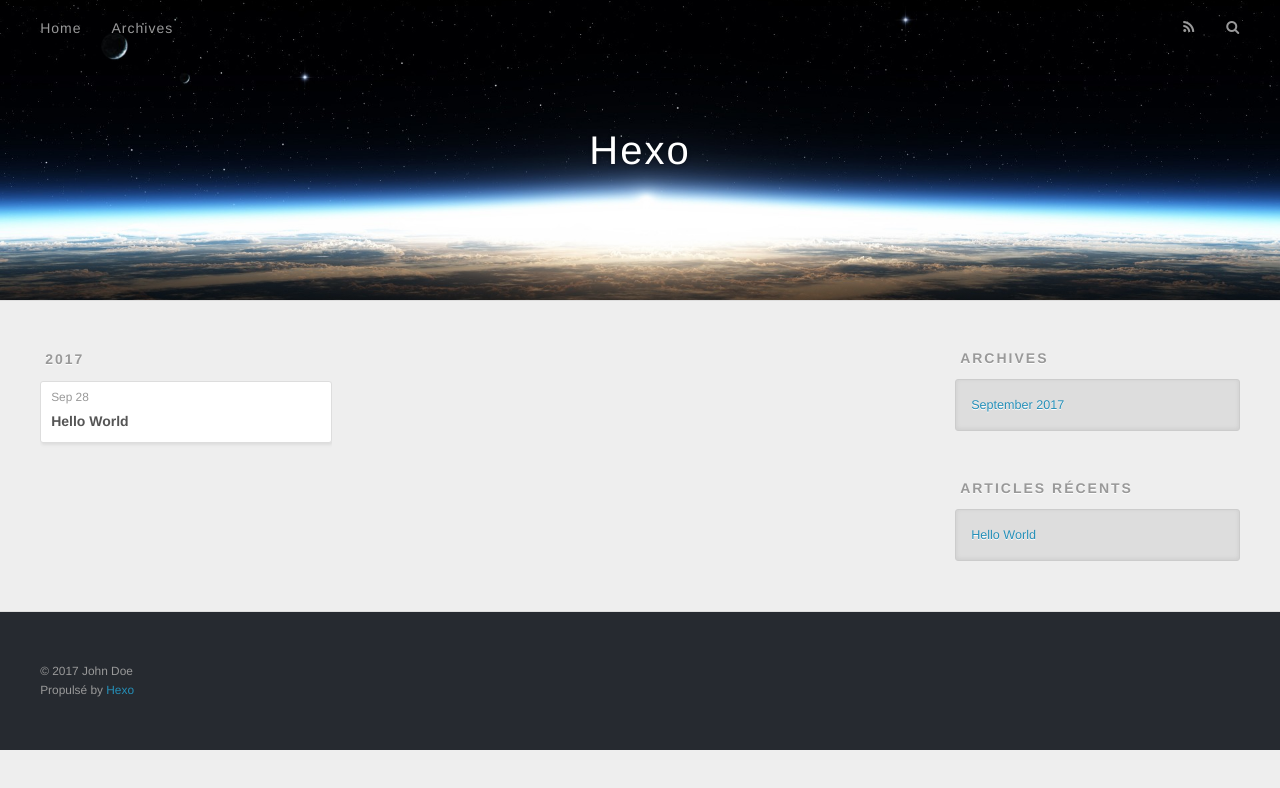
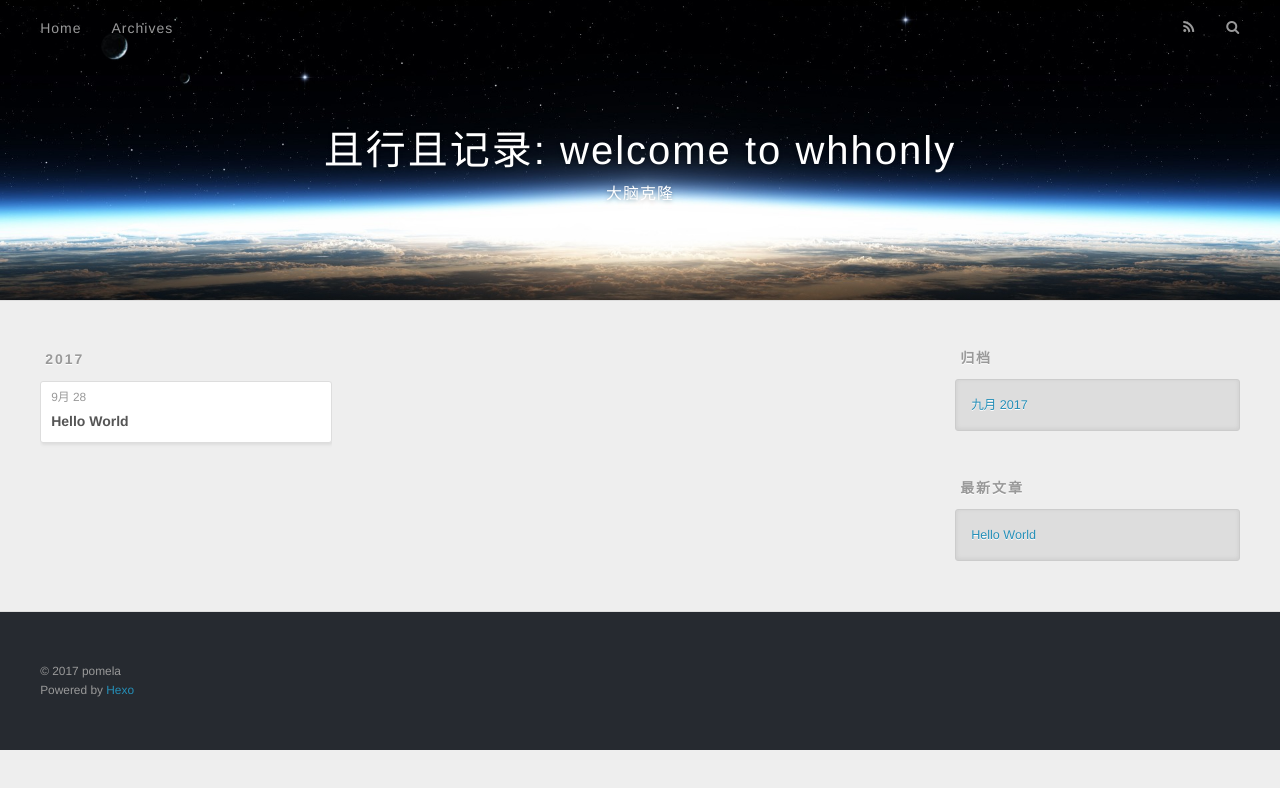
Before and after one commit to whhonly/whhonly.github.io, a plain HTML site: page archives/2017/09/index.html in a window 1280 px wide. Drawn offline with nearby package versions, Linux system fonts and the light colour scheme.

Commit message:
Site updated: 2017-09-29 12:26:25

```diff
--- a/archives/2017/09/index.html
+++ b/archives/2017/09/index.html
@@ -3,16 +3,20 @@
 <head>
   <meta charset="utf-8">
 
-  <title>Archives: 2017/9 | Hexo</title>
+  <title>归档: 2017/9 | 且行且记录: welcome to whhonly</title>
   <meta name="viewport" content="width=device-width, initial-scale=1, maximum-scale=1">
-  <meta property="og:type" content="website">
-<meta property="og:title" content="Hexo">
+  <meta name="description" content="KIll">
+<meta property="og:type" content="website">
+<meta property="og:title" content="且行且记录: welcome to whhonly">
 <meta property="og:url" content="http://yoursite.com/archives/2017/09/index.html">
-<meta property="og:site_name" content="Hexo">
+<meta property="og:site_name" content="且行且记录: welcome to whhonly">
+<meta property="og:description" content="KIll">
+<meta property="og:locale" content="zh-CN">
 <meta name="twitter:card" content="summary">
-<meta name="twitter:title" content="Hexo">
+<meta name="twitter:title" content="且行且记录: welcome to whhonly">
+<meta name="twitter:description" content="KIll">
 
-    <link rel="alternate" href="/atom.xml" title="Hexo" type="application/atom+xml">
+    <link rel="alternate" href="/atom.xml" title="且行且记录: welcome to whhonly" type="application/atom+xml">
 
 
     <link rel="icon" href="/favicon.png">
@@ -33,8 +37,12 @@
   <div id="header-outer" class="outer">
     <div id="header-title" class="inner">
       <h1 id="logo-wrap">
-        <a href="/" id="logo">Hexo</a>
+        <a href="/" id="logo">且行且记录: welcome to whhonly</a>
       </h1>
+
+        <h2 id="subtitle-wrap">
+          <a href="/" id="subtitle">大脑克隆</a>
+        </h2>
 
     </div>
     <div id="header-inner" class="inner">
@@ -48,9 +56,9 @@
       </nav>
       <nav id="sub-nav">
 
-          <a id="nav-rss-link" class="nav-icon" href="/atom.xml" title="Flux RSS"></a>
+          <a id="nav-rss-link" class="nav-icon" href="/atom.xml" title="RSS Feed"></a>
 
-        <a id="nav-search-btn" class="nav-icon" title="Rechercher"></a>
+        <a id="nav-search-btn" class="nav-icon" title="搜索"></a>
       </nav>
       <div id="search-form-wrap">
         <form action="//google.com/search" method="get" accept-charset="UTF-8" class="search-form"><input type="search" name="q" class="search-form-input" placeholder="Search"><button type="submit" class="search-form-submit">&#xF002;</button><input type="hidden" name="sitesearch" value="http://yoursite.com"></form>
@@ -76,7 +84,7 @@
   <div class="archive-article-inner">
     <header class="archive-article-header">
       <a href="/2017/09/28/hello-world/" class="archive-article-date">
-  <time datetime="2017-09-28T08:38:36.343Z" itemprop="datePublished">Sep 28</time>
+  <time datetime="2017-09-28T08:38:36.343Z" itemprop="datePublished">9月 28</time>
 </a>
 
 
@@ -107,9 +115,9 @@
 
 
   <div class="widget-wrap">
-    <h3 class="widget-title">Archives</h3>
+    <h3 class="widget-title">归档</h3>
     <div class="widget">
-      <ul class="archive-list"><li class="archive-list-item"><a class="archive-list-link" href="/archives/2017/09/">September 2017</a></li></ul>
+      <ul class="archive-list"><li class="archive-list-item"><a class="archive-list-link" href="/archives/2017/09/">九月 2017</a></li></ul>
     </div>
   </div>
 
@@ -117,7 +125,7 @@
 
 
   <div class="widget-wrap">
-    <h3 class="widget-title">Articles récents</h3>
+    <h3 class="widget-title">最新文章</h3>
     <div class="widget">
       <ul>
 
@@ -137,8 +145,8 @@
 
   <div class="outer">
     <div id="footer-info" class="inner">
-      &copy; 2017 John Doe<br>
-      Propulsé by <a href="http://hexo.io/" target="_blank">Hexo</a>
+      &copy; 2017 pomela<br>
+      Powered by <a href="http://hexo.io/" target="_blank">Hexo</a>
     </div>
   </div>
 </footer>
```
Also changed, not shown: 2017/09/28/hello-world/index.html (+17 -12 lines), archives/2017/index.html (+23 -15 lines), archives/index.html (+23 -15 lines), index.html (+23 -15 lines).
